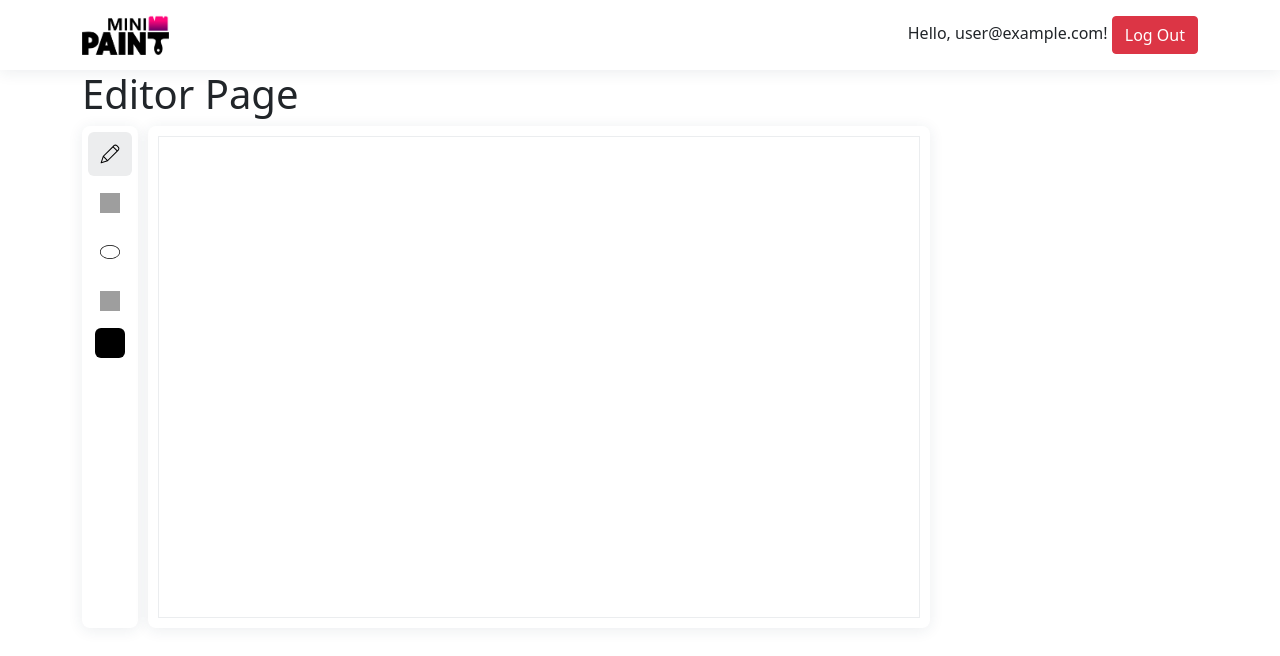
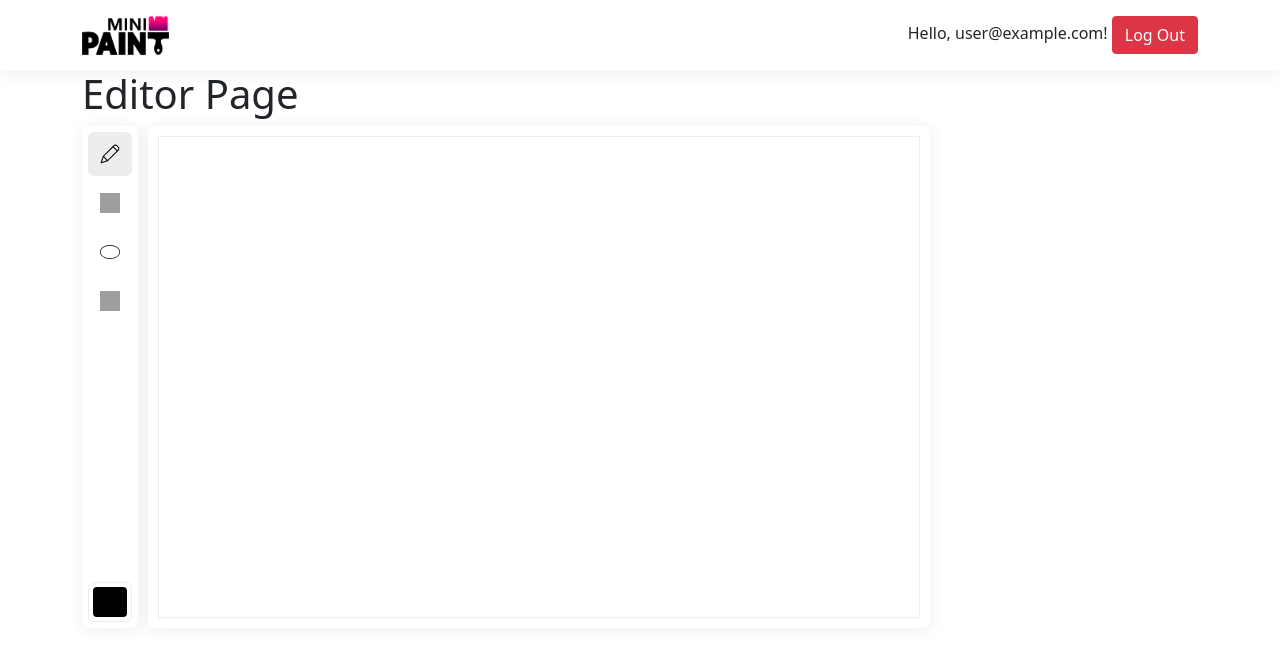
Before and after one commit to stikler51/mini-paint, a React (Create React App) app: page /editor in a window 1280 px wide. Shown: the top 656 px of the page. Built offline with nearby package versions, Linux system fonts and the light colour scheme; no server answers; sample sign-in values are in the browser's storage; grey boxes are pictures that could not be loaded.

Commit message:
change colorPicker style

```diff
--- a/src/components/editor/toolPanel/toolPanel.js
+++ b/src/components/editor/toolPanel/toolPanel.js
@@ -28,7 +28,8 @@ const ToolPanel = () => {
         </button>
       ))}
 
-      <div className={`${styles.colorPickerWrapper}`} style={{ background: color }}>
+      <div className={`${styles.colorPickerWrapper}`}>
+        <div style={{ background: color }} className={styles.colorIndicator}>
           <input
             type="color"
             onBlur={(e) => dispatch(setColor(e.target.value))}
@@ -37,6 +38,7 @@ const ToolPanel = () => {
           />
         </div>
       </div>
+    </div>
   );
 };
 
--- a/src/components/editor/toolPanel/toolPanel.module.scss
+++ b/src/components/editor/toolPanel/toolPanel.module.scss
@@ -37,9 +37,17 @@
 .colorPickerWrapper {
   border-radius: 6px;
   overflow: hidden;
-  width: 30px;
-  height: 30px;
+  width: 100%;
+  height: 40px;
   align-self: center;
+  margin-top: auto;
+  border: 1px solid rgba(34, 60, 80, 0.09);
+  padding: 4px;
+}
+
+.colorIndicator {
+  height: 100%;
+  border-radius: 4px;
 }
 
 .colorPicker {
```
Lines whose indentation alone changed are shown as unchanged.
